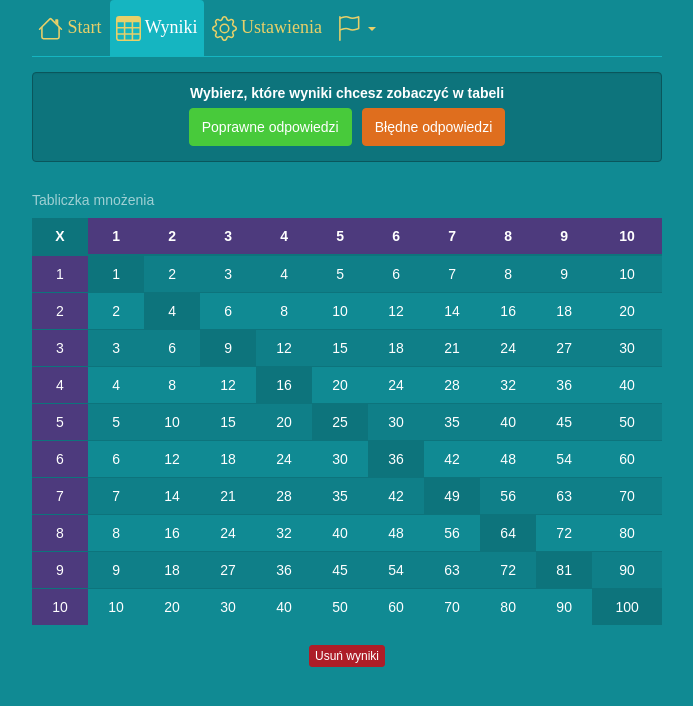
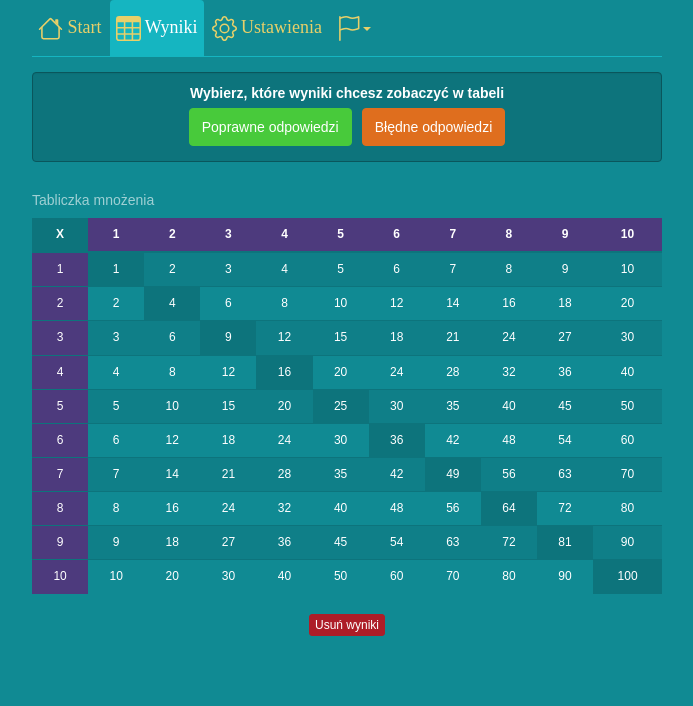
Before and after one commit to aratur/multiplication, a React (Create React App) app: page /results in a window 1280 px wide. Shown: the top 706 px of the page, without its empty margins (293-986 px from the left). Built offline with nearby package versions, Linux system fonts and the light colour scheme; a web font is replaced by a local one.

Commit message:
padding, margins, fonts

```diff
--- a/src/components/Navbar.js
+++ b/src/components/Navbar.js
@@ -26,7 +26,6 @@ const Navbar = () => {
     const language = event.target.textContent === '- PL -' ? 'pl' : 'en';
     dispatch(setCurrentLanguage({ language }));
   };
-  console.log(location);
   return (
     <ul className="nav nav-tabs" style={{ marginBottom: '15px' }}>
       <li className={(location.pathname === '/') ? 'active' : undefined}>
@@ -66,7 +65,6 @@ const Navbar = () => {
         >
           <h4>
             <img src={flag} alt="language" width="25" />
-            {' '}
             <span className="caret" />
           </h4>
         </a>
--- a/src/components/ResultsTable.js
+++ b/src/components/ResultsTable.js
@@ -17,6 +17,7 @@ const ResultsTable = () => {
 
   const styleButtons = { margin: '5px' };
   const styleWell = { padding: '10px' };
+  const tableFontSize = { fontSize: '12px' };
 
   const getClassName = useCallback((row, col) => {
     const answerState = values[row][col];
@@ -76,7 +77,7 @@ const ResultsTable = () => {
       </div>
       <table className="table table-striped table-hover text-center">
         <caption>{i18n(translations, 'results.tableCaption')}</caption>
-        <thead>
+        <thead style={tableFontSize}>
           <tr>
             <th className="active text-center" key="X">X</th>
             {Array(size).fill(0)
@@ -90,7 +91,7 @@ const ResultsTable = () => {
               ))}
           </tr>
         </thead>
-        <tbody>
+        <tbody style={tableFontSize}>
           {memoizedTableBody}
         </tbody>
       </table>
--- a/src/components/Settings.js
+++ b/src/components/Settings.js
@@ -7,7 +7,7 @@ import { i18n, getTranslations } from '../redux-store/i18nSlice';
 
 const Settings = (props) => {
   const styleButtonGroup = { marginTop: '5px', marginBottom: '5px' };
-  const styleWell = { padding: '10px' };
+  const styleWell = { padding: '5px' };
   const { minimumNoOfSelectedValues } = props;
   const [warningVisible, setWarningVisibility] = useState(false);
   const rangeValues = useSelector(getRangeValues);
--- a/src/redux-store/translations/en.json
+++ b/src/redux-store/translations/en.json
@@ -16,7 +16,7 @@
     "warningMessage": "At least {0} numbers have to stay selected."
   },
   "results": {
-    "buttonsLabel": "Select which type of results you want to see in the table",
+    "buttonsLabel": "Select which results you want to see in the table",
     "tableCaption": "Multiplication table",
     "buttonCorrect": "Correct answers",
     "buttonIncorrect": "Incorrect answers",
```
